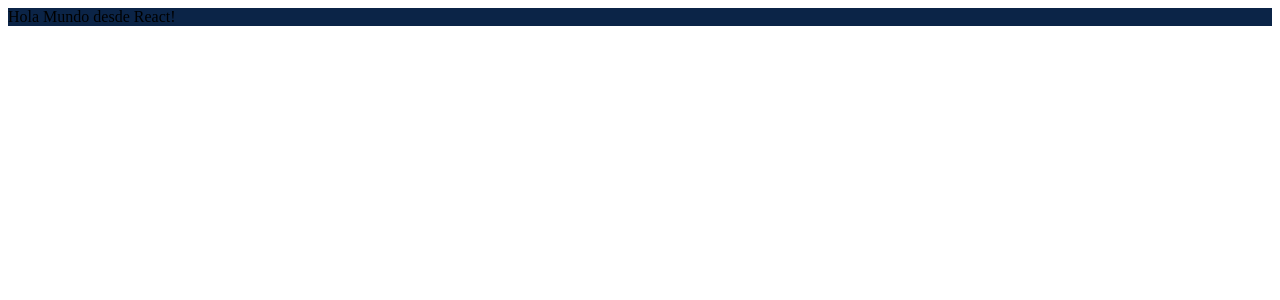
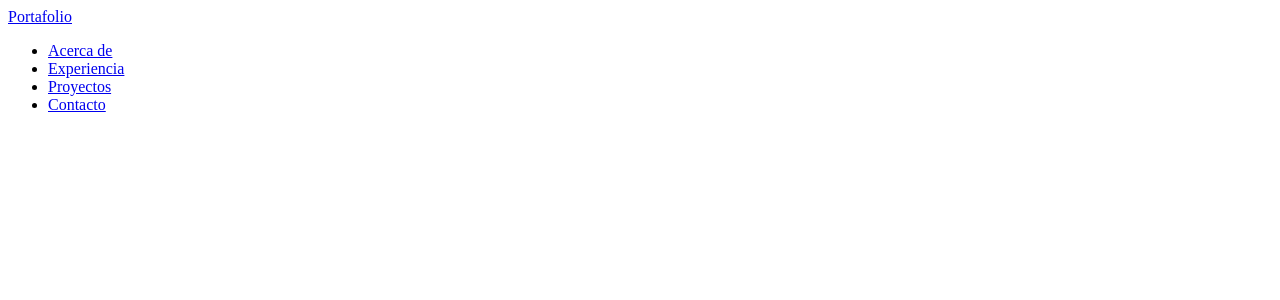
Before and after one commit to Jrubio123/portafolio, a React (Create React App) app: page / in a window 1280 px wide. Shown: the top 300 px of the page. Built offline with nearby package versions, Linux system fonts and the light colour scheme.

Commit message:
Correccion lectura de app.jsx

```diff
--- a/public/index.html
+++ b/public/index.html
@@ -1,5 +1,5 @@
 <!DOCTYPE html>
-<html lang="en">
+<html lang="es">
   <head>
     <meta charset="utf-8" />
     <link rel="icon" href="%PUBLIC_URL%/favicon.ico" />
@@ -10,34 +10,13 @@
       content="Web site created using create-react-app"
     />
     <link rel="apple-touch-icon" href="%PUBLIC_URL%/logo192.png" />
-    <!--
-      manifest.json provides metadata used when your web app is installed on a
-      user's mobile device or desktop. See https://developers.google.com/web/fundamentals/web-app-manifest/
-    -->
+
     <link rel="manifest" href="%PUBLIC_URL%/manifest.json" />
-    <!--
-      Notice the use of %PUBLIC_URL% in the tags above.
-      It will be replaced with the URL of the `public` folder during the build.
-      Only files inside the `public` folder can be referenced from the HTML.
 
-      Unlike "/favicon.ico" or "favicon.ico", "%PUBLIC_URL%/favicon.ico" will
-      work correctly both with client-side routing and a non-root public URL.
-      Learn how to configure a non-root public URL by running `npm run build`.
-    -->
     <title>Portafolio JRubio</title>
   </head>
   <body>
     <noscript>You need to enable JavaScript to run this app.</noscript>
     <div id="root"></div>
-    <!--
-      This HTML file is a template.
-      If you open it directly in the browser, you will see an empty page.
-
-      You can add webfonts, meta tags, or analytics to this file.
-      The build step will place the bundled scripts into the <body> tag.
-
-      To begin the development, run `npm start` or `yarn start`.
-      To create a production bundle, use `npm run build` or `yarn build`.
-    -->
   </body>
 </html>
--- a/src/App.jsx
+++ b/src/App.jsx
@@ -1,10 +1,11 @@
 import React from 'react';
-import "./App.modulo.css";
+import { Navbar } from "./componentes/Navbar/Navbar";
+
 
 function App() {
   return (
     <div className='App'>
-      <div className={StyleSheet.App}>Hola Mundo desde React!</div>
+      <Navbar/>
     </div>
   );
 }
--- a/src/App.modulo.css
+++ b/src/App.modulo.css
@@ -1,8 +1,7 @@
-
 @import "./variables.css";
 
 .App {
-  background-color: var(--color-oscuro);
+  background-color: var(--color-bg);
   width: 100%;
   height: 100%;
   overflow: hidden;
--- a/src/componentes/navbar/navbar.jsx
+++ b/src/componentes/navbar/navbar.jsx
@@ -0,0 +1,26 @@
+import React from 'react';
+import Styles from "./Navbar.modulo.css"; // Asegúrate de que exista este archivo correctamente
+
+export const Navbar = () => {
+    return (
+        <nav className={Styles.navbar}>
+            <a style={Styles.titulo} href='/'>Portafolio</a>
+            <div className={Styles.menu}>
+                <ul className={Styles.menuItems}>
+                    <li>
+                        <a href='#acerca'>Acerca de</a>
+                    </li>
+                    <li>
+                        <a href='#experiencia'>Experiencia</a>
+                    </li>
+                    <li>
+                        <a href='#proyectos'>Proyectos</a>
+                    </li>
+                    <li>
+                        <a href='#contacto'>Contacto</a>
+                    </li>
+                </ul>
+            </div>
+        </nav>
+    );
+};
--- a/src/componentes/navbar/navbar.modulo.css
+++ b/src/componentes/navbar/navbar.modulo.css
@@ -0,0 +1,20 @@
+@import "../../variables.css";
+
+/*Primero le daremos estilo al navbar*/
+.navbar{
+    position: relative;
+    display: flex;
+    align-items: center;
+    justify-content: space-between;
+    padding-top: 110 px;
+    z-index: 2;
+    margin: 0 10%;
+}
+
+.titulo{
+    font-size: 30px;
+    font-weight: 600;
+    text-decoration: none;
+    color: var(--color-text);
+
+}
--- a/src/variables.css
+++ b/src/variables.css
@@ -1,15 +1,14 @@
 /* este archivo lo usaremos para poder definir cosas como colores y fuentes en un solo lugar */
 /* de esta manera hacer cambios mas adelantes en 1 solo lugar */
 
-:root{
-    /* Colores*/
-    --color-texto:#fff;
-    --color-primario: #576cbc;
-    --color-secundario: #19376d;
-    --color-oscuro: #0b2447;
-    --color-bg:#04152d;
+:root {
+    /* Colours */
+    --color-text: #fff;
+    --color-primary: #576cbc;
+    --color-secondary: #19376d;
+    --color-dark: #0b2447;
+    --color-bg: #04152d;
 
-     /* Fuentes */
-     --fuente-roboto:"Roboto";
-
-}
+    /* Fonts */
+    --font-roboto: "Roboto";
+  }
```
